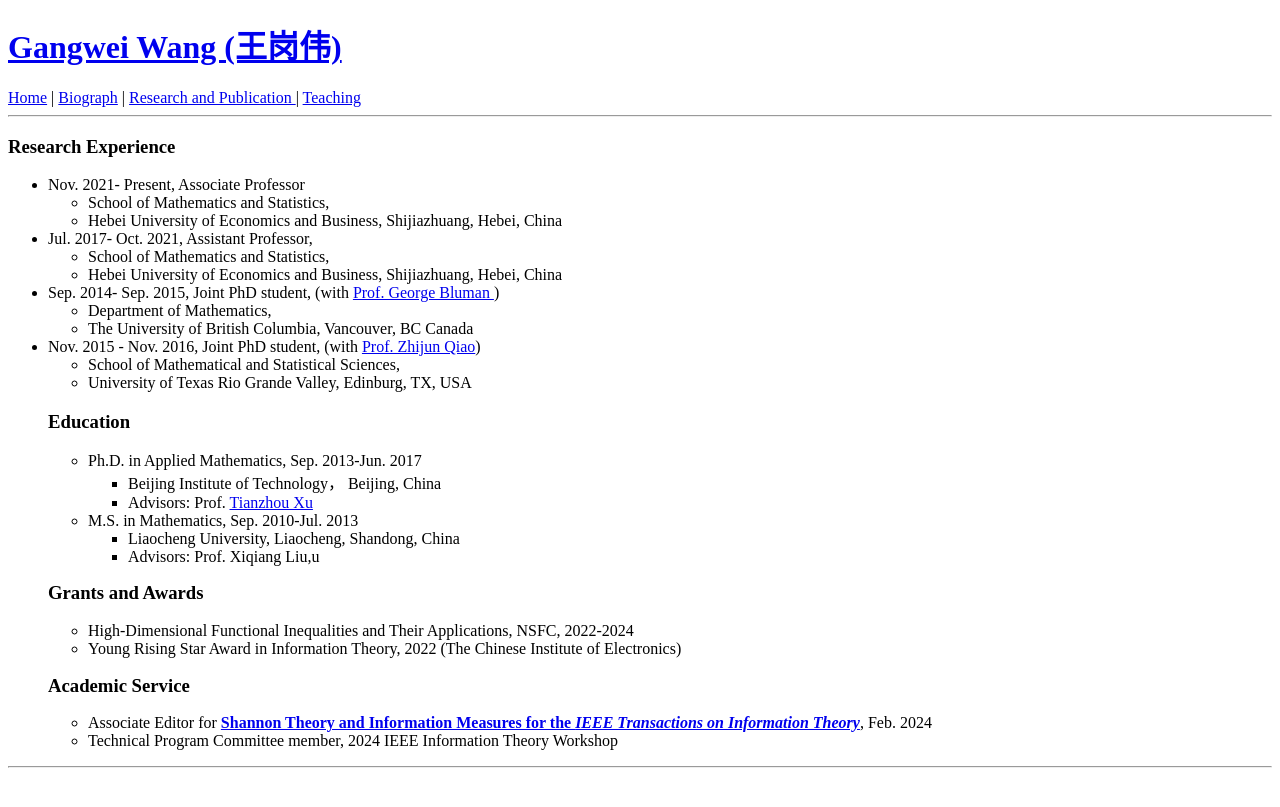
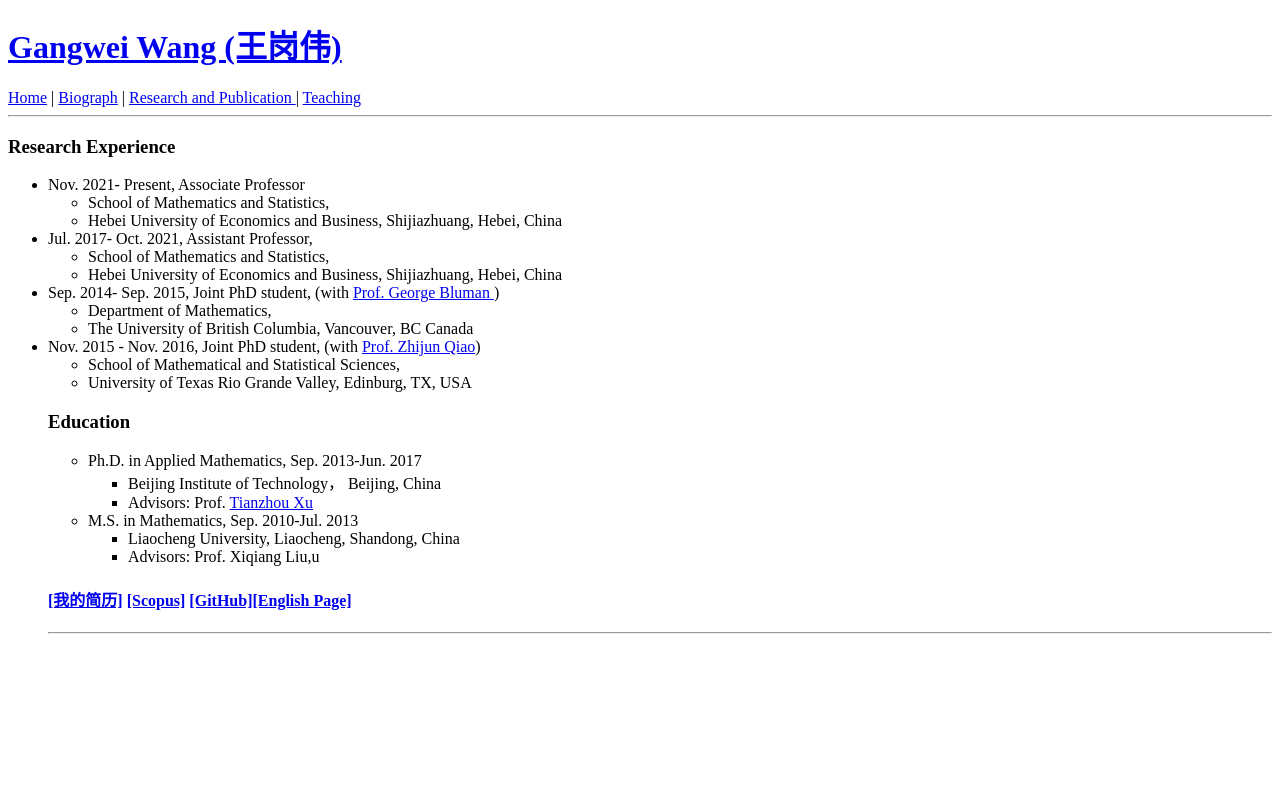
Before and after one commit to wanggangwei82/wanggangwei82.github.io, a Jekyll site: the page built from biography/index.html, in a window 1280 px wide. Shown: the top 807 px of the page. Built offline with Jekyll 4.4.1, drawn with Linux system fonts in a browser that asks for light colours.

Commit message:
Update index.html

```diff
--- a/biography/index.html
+++ b/biography/index.html
@@ -98,33 +98,8 @@ Joint PhD student, (with  <a href="https://personal.math.ubc.ca/~bluman/"> Prof.
 
 
 
-<!-- wp:heading {"level":3,"style":{"typography":{"lineHeight":"1"}},"className":"wp-block-heading","fontSize":"normal"} -->
-<h3 class="wp-block-heading has-normal-font-size" id="grants" style="line-height:1">Grants and Awards</h3>
-<!-- /wp:heading -->
+ <h4>
+       <a href="pdf/gangwei.pdf">[我的简历]</a> <a href="https://www.scopus.com/authid/detail.uri?authorId=56459163700">[Scopus]</a>
+  <a href="https://github.com/wanggangwei82">[GitHub]<a href="https://wanggangwei82.github.io/">[English Page]</a></p>
 
-<!-- wp:list {"fontSize":"small"} -->
-<ul class="has-small-font-size"><!-- wp:list-item -->
-<li>High-Dimensional Functional Inequalities and Their Applications, NSFC, 2022-2024</li>
-<!-- /wp:list-item -->
-
-<!-- wp:list-item -->
-<li>Young Rising Star Award in Information Theory, 2022 (The Chinese Institute of Electronics)</li>
-<!-- /wp:list-item --></ul>
-<!-- /wp:list -->
-
-<!-- wp:heading {"level":3,"style":{"typography":{"lineHeight":"1"}},"className":"wp-block-heading","fontSize":"normal"} -->
-<h3 class="wp-block-heading has-normal-font-size" style="line-height:1">Academic Service</h3>
-<!-- /wp:heading -->
-
-<!-- wp:list {"fontSize":"small"} -->
-<ul class="has-small-font-size"><!-- wp:list-item -->
-<li>Associate Editor for <strong><a href="https://www.itsoc.org/it-trans/editorial-board">Shannon Theory and Information Measures for the&nbsp;<em>IEEE Transactions on Information Theory</em></a></strong>, Feb. 2024</li>
-<!-- /wp:list-item --></ul>
-<!-- /wp:list -->
-
-<!-- wp:list {"fontSize":"small"} -->
-<ul class="has-small-font-size"><!-- wp:list-item -->
-<li>Technical Program Committee member, 2024 IEEE Information Theory Workshop</li>
-<!-- /wp:list-item --></ul>
-<!-- /wp:list-item --></ul>
-<!-- /wp:list -->
+    </h4>
```
